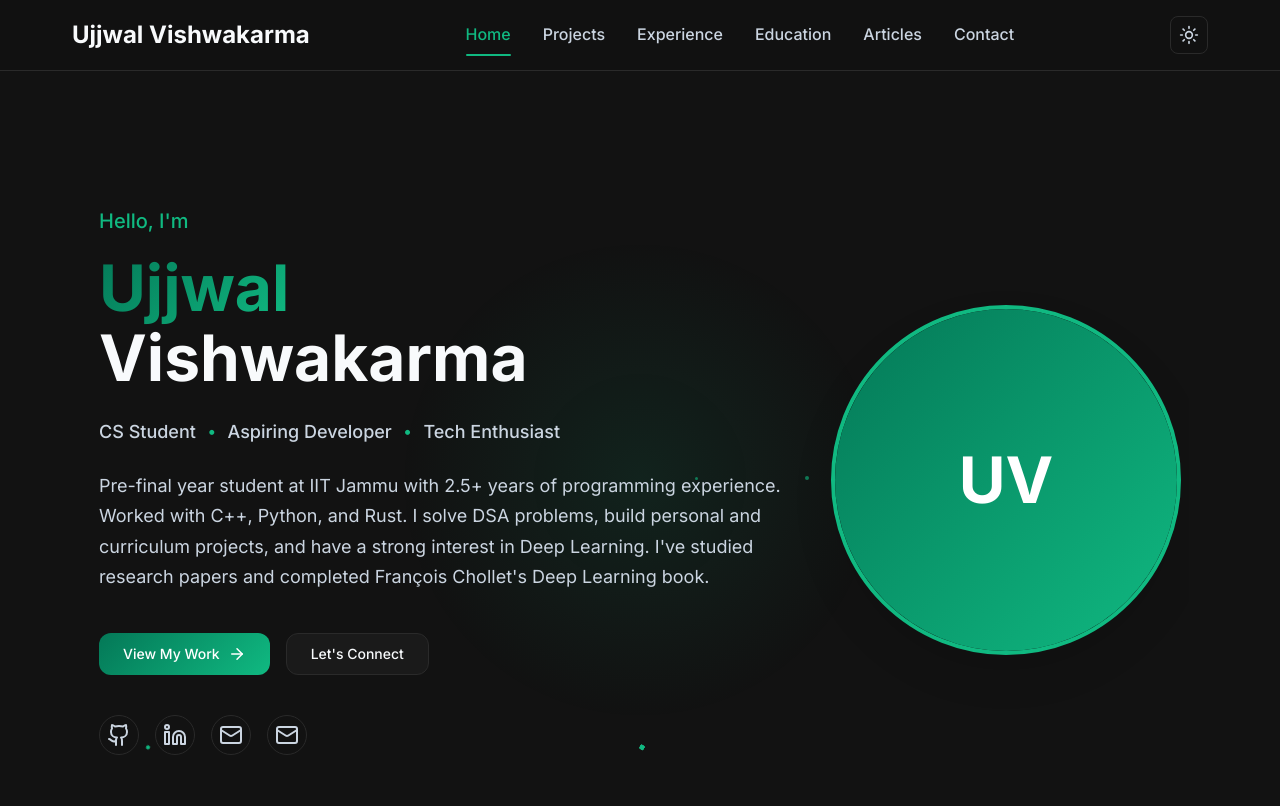
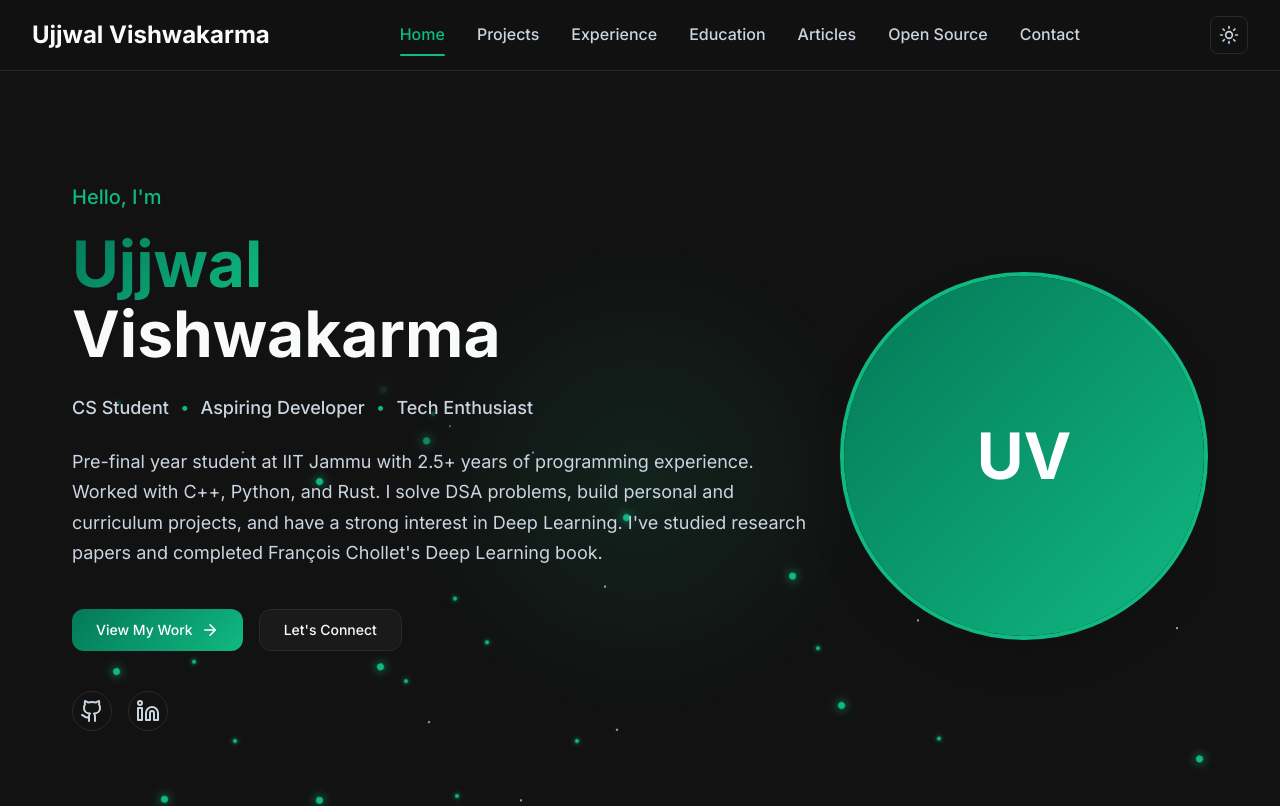
Before and after one commit to ujjwalvishwakarma2006/ujjwalvishwakarma2006.github.io, a React (Vite) app: page / in a window 1280 px wide. Shown: the top 806 px of the page. Built offline with nearby package versions, Linux system fonts and the light colour scheme.

Commit message:
add open source page

```diff
--- a/src/App.css
+++ b/src/App.css
@@ -26,7 +26,7 @@
   --gradient-success: linear-gradient(135deg, #022c22 0%, #059669 100%);
 
   /* Spacing */
-  --container-max-width: 1200px;
+  --container-max-width: 1400px;
   --section-padding: 4rem 1rem;
   --border-radius: 0.75rem;
   --border-radius-sm: 0.5rem;
--- a/src/App.jsx
+++ b/src/App.jsx
@@ -7,6 +7,7 @@ import Projects from './pages/Projects/Projects';
 import Experience from './pages/Experience/Experience';
 import Education from './pages/Education/Education';
 import Articles from './pages/Articles/Articles';
+import OpenSource from './pages/OpenSource/OpenSource';
 import Contact from './pages/Contact/Contact';
 import NotFound from './pages/NotFound/NotFound';
 import Footer from './components/Footer/Footer';
@@ -43,6 +44,7 @@ function App() {
               <Route path="/experience" element={<Experience />} />
               <Route path="/education" element={<Education />} />
               <Route path="/articles" element={<Articles />} />
+              <Route path="/open-source" element={<OpenSource />} />
               <Route path="/contact" element={<Contact />} />
               <Route path="*" element={<NotFound />} />
             </Routes>
--- a/src/components/Hero/Hero.css
+++ b/src/components/Hero/Hero.css
@@ -1,6 +1,7 @@
 .hero {
   position: relative;
-  min-height: 100vh;
+  min-height: calc(100vh - 80px);
+  width: 90%;
   display: flex;
   align-items: center;
   justify-content: center;
@@ -9,7 +10,8 @@
 }
 
 .hero .container {
-  max-width: 100%;
+  max-width: var(--container-max-width);
+  width: 100%;
   padding: 0;
 }
 
@@ -20,6 +22,7 @@
   align-items: center;
   width: 100%;
   padding: 2rem 0.5rem;
+  margin-top: -3rem; /* Brings the content closer to the nav bar */
   position: relative;
   z-index: 2;
 }
@@ -84,7 +87,7 @@
   line-height: 1.7;
   color: var(--text-secondary);
   margin-bottom: 2.5rem;
-  max-width: 700px;
+  max-width: 850px;
 }
 
 .hero-actions {
@@ -102,6 +105,7 @@
 
 .hero-social {
   display: flex;
+  flex-wrap: wrap;
   gap: 1rem;
 }
 
@@ -256,24 +260,29 @@
 }
 
 .particle-0 {
+  width: 2px;
+  height: 2px;
+  background: var(--text-secondary);
+  opacity: 0.3;
+  animation: particle-float linear infinite;
+}
+
+.particle-1 {
   width: 4px;
   height: 4px;
   background: var(--accent);
-  animation: particle-float 8s linear infinite;
-}
-
-.particle-1 {
-  width: 6px;
-  height: 6px;
-  background: var(--text-secondary);
-  animation: particle-float 12s linear infinite;
+  opacity: 0.6;
+  animation: particle-float linear infinite;
+  box-shadow: 0 0 4px var(--accent);
 }
 
 .particle-2 {
-  width: 3px;
-  height: 3px;
+  width: 7px;
+  height: 7px;
   background: var(--accent);
-  animation: particle-float 10s linear infinite;
+  opacity: 0.9;
+  animation: particle-float linear infinite;
+  box-shadow: 0 0 10px var(--accent);
 }
 
 @keyframes particle-float {
@@ -293,17 +302,7 @@
   }
 }
 
-/* Generate random positions for particles */
-.particle:nth-child(1) { left: 5%; animation-delay: 0s; }
-.particle:nth-child(2) { left: 15%; animation-delay: 1s; }
-.particle:nth-child(3) { left: 25%; animation-delay: 2s; }
-.particle:nth-child(4) { left: 35%; animation-delay: 3s; }
-.particle:nth-child(5) { left: 45%; animation-delay: 4s; }
-.particle:nth-child(6) { left: 55%; animation-delay: 5s; }
-.particle:nth-child(7) { left: 65%; animation-delay: 6s; }
-.particle:nth-child(8) { left: 75%; animation-delay: 7s; }
-.particle:nth-child(9) { left: 85%; animation-delay: 8s; }
-.particle:nth-child(10) { left: 95%; animation-delay: 9s; }
+/* Removed fixed positions to allow inline pseudo-random styles to take over */
 
 /* Mobile Responsive */
 @media (max-width: 1024px) {
--- a/src/components/Hero/Hero.jsx
+++ b/src/components/Hero/Hero.jsx
@@ -9,9 +9,21 @@ import { getIcon } from '../../utils/iconMap';
 const Hero = () => {
   const { personalInfo, hero, socialProfiles } = portfolioData;
 
-  // Get only the main social links for hero section (GitHub, LinkedIn, Email)
+  const particles = React.useMemo(() => {
+    return Array.from({ length: 80 }).map((_, i) => ({
+      id: i,
+      left: `${Math.random() * 100}%`,
+      // Negative animation delay starts particles at different random points in their timeline
+      animationDelay: `-${Math.random() * 30}s`,
+      // Randomizes speed for depth perception
+      animationDuration: `${10 + Math.random() * 20}s`,
+      type: i % 3
+    }));
+  }, []);
+
+  // Get only the main social links for hero section (GitHub, LinkedIn)
   const heroSocialLinks = socialProfiles.filter(profile =>
-    ['GitHub', 'LinkedIn', 'Email'].includes(profile.name)
+    ['GitHub', 'LinkedIn'].includes(profile.name)
   );
   const containerVariants = {
     hidden: { opacity: 0 },
@@ -104,13 +116,6 @@ const Hero = () => {
                   </a>
                 );
               })}
-              <a
-                href={`mailto:${personalInfo.contactEmail}`}
-                className="social-link"
-                aria-label="Send Email"
-              >
-                {(() => { const MailIcon = getIcon('Mail'); return <MailIcon size={24} />; })()}
-              </a>
             </motion.div>
           </div>
 
@@ -136,8 +141,16 @@ const Hero = () => {
       <div className="hero-bg">
         <div className="bg-gradient"></div>
         <div className="bg-particles">
-          {Array.from({ length: 50 }).map((_, i) => (
-            <div key={i} className={`particle particle-${i % 3}`}></div>
+          {particles.map((p) => (
+            <div
+              key={p.id}
+              className={`particle particle-${p.type}`}
+              style={{
+                left: p.left,
+                animationDelay: p.animationDelay,
+                animationDuration: p.animationDuration
+              }}
+            ></div>
           ))}
         </div>
       </div>
--- a/src/data/portfolioData.json
+++ b/src/data/portfolioData.json
@@ -49,6 +49,10 @@
     {
       "path": "/articles",
       "label": "Articles"
+    },
+    {
+      "path": "/open-source",
+      "label": "Open Source"
     },
     {
       "path": "/contact",
@@ -423,5 +427,25 @@
       ],
       "type": "research"
     }
+  ],
+  "openSource": [
+    {
+      "number": 123,
+      "repo": "owner/example-repo",
+      "status": "merged",
+      "url": "https://github.com/owner/example-repo/pull/123"
+    },
+    {
+      "number": 456,
+      "repo": "another-owner/awesome-project",
+      "status": "open",
+      "url": "https://github.com/another-owner/awesome-project/pull/456"
+    },
+    {
+      "number": 789,
+      "repo": "owner/example-repo",
+      "status": "closed",
+      "url": "https://github.com/owner/example-repo/pull/789"
+    }
   ]
 }
--- a/src/pages/Contact/Contact.jsx
+++ b/src/pages/Contact/Contact.jsx
@@ -115,6 +115,10 @@ const Contact = () => {
           </motion.div>
 
           <motion.form className="contact-form" onSubmit={handleSubmit} variants={itemVariants}>
+            <div className="no-backend-notice">
+              <p>Note: This form does not have a backend connected and won't send a message. You can <a href={`mailto:${personalInfo.email}`}>email me directly</a> instead.</p>
+            </div>
+
             <div className="form-group">
               <label htmlFor="name">Name</label>
               <input
--- a/src/pages/Home/Home.css
+++ b/src/pages/Home/Home.css
@@ -4,6 +4,7 @@
 
 .hero-section {
   min-height: 100vh;
+  width: 100%;
   display: flex;
   align-items: center;
   justify-content: center;
--- /dev/null
+++ b/src/pages/OpenSource/OpenSource.css
@@ -0,0 +1,148 @@
+.open-source-page {
+  min-height: 100vh;
+  padding: var(--section-padding);
+}
+
+.page-header.text-center {
+  text-align: center;
+  margin-bottom: 3rem;
+}
+
+.page-subtitle {
+  font-size: 1.125rem;
+  color: var(--text-secondary);
+  max-width: 600px;
+  margin: 0 auto;
+}
+
+/* Filter Controls */
+.filter-section {
+  margin-bottom: 3rem;
+}
+
+.category-filters {
+  display: flex;
+  align-items: center;
+  justify-content: center;
+  gap: 1rem;
+  flex-wrap: wrap;
+}
+
+.filter-btn {
+  padding: 0.5rem 1rem;
+  border: 1px solid var(--border);
+  border-radius: var(--border-radius, 4px);
+  background: var(--bg-secondary);
+  color: var(--text-secondary);
+  font-size: 0.875rem;
+  font-weight: var(--font-weight-medium);
+  cursor: pointer;
+  transition: all 0.3s ease;
+}
+
+.filter-btn:hover,
+.filter-btn.active {
+  background: var(--accent);
+  color: white;
+  border-color: var(--accent);
+}
+
+/* Table */
+.table-container {
+  max-width: 1000px;
+  margin: 0 auto;
+  overflow-x: auto;
+}
+
+.pr-table {
+  width: 100%;
+  border-collapse: collapse;
+  text-align: left;
+}
+
+.pr-table th {
+  padding: 1rem;
+  font-weight: var(--font-weight-semibold);
+  color: var(--text-secondary);
+  border-bottom: 2px solid var(--border);
+}
+
+.pr-row {
+  transition: background-color 0.2s ease;
+}
+
+.pr-row:hover {
+  background-color: var(--bg-secondary);
+}
+
+.pr-table td {
+  padding: 1rem;
+  border-bottom: 1px solid var(--border);
+  vertical-align: middle;
+  color: var(--text-primary);
+}
+
+.pr-link {
+  display: inline-flex;
+  align-items: center;
+  gap: 0.4rem;
+  color: var(--accent);
+  text-decoration: none;
+  font-family: monospace;
+  font-size: 1.05rem;
+  font-weight: 600;
+}
+
+.pr-link:hover {
+  text-decoration: underline;
+}
+
+.pr-repo-cell {
+  font-weight: var(--font-weight-medium);
+}
+
+/* Status Badges */
+.pr-status-badge {
+  display: inline-flex;
+  align-items: center;
+  gap: 0.4rem;
+  padding: 0.35rem 0.75rem;
+  border-radius: 20px;
+  font-size: 0.75rem;
+  font-weight: 600;
+  text-transform: uppercase;
+  letter-spacing: 0.5px;
+}
+
+.pr-status-badge.pr-status-open {
+  background: rgba(45, 164, 78, 0.1);
+  color: #2da44e;
+}
+
+.pr-status-badge.pr-status-merged {
+  background: rgba(130, 80, 223, 0.1);
+  color: #8250df;
+}
+
+.pr-status-badge.pr-status-closed {
+  background: rgba(207, 34, 46, 0.1);
+  color: #cf222e;
+}
+
+.no-prs {
+  text-align: center;
+  padding: 3rem;
+  color: var(--text-secondary);
+  font-size: 1.125rem;
+}
+
+@media (max-width: 600px) {
+  .category-filters {
+    flex-direction: column;
+    align-items: stretch;
+  }
+  .filter-btn {
+    width: 100%;
+    text-align: center;
+  }
+}
--- /dev/null
+++ b/src/pages/OpenSource/OpenSource.jsx
@@ -0,0 +1,109 @@
+import React, { useState, useMemo } from 'react';
+import { motion } from 'framer-motion';
+import { GitPullRequest, GitMerge, XCircle, ExternalLink } from 'lucide-react';
+import portfolioData from '../../data/portfolioData.json';
+import './OpenSource.css';
+
+const OpenSource = () => {
+  const { openSource } = portfolioData;
+  const [selectedRepo, setSelectedRepo] = useState('All');
+
+  // Extract unique repositories
+  const repositories = useMemo(() => {
+    const repos = openSource.map(pr => pr.repo);
+    return ['All', ...new Set(repos)];
+  }, [openSource]);
+
+  // Filter PRs
+  const filteredPRs = useMemo(() => {
+    if (selectedRepo === 'All') return openSource;
+    return openSource.filter(pr => pr.repo === selectedRepo);
+  }, [openSource, selectedRepo]);
+
+  const containerVariants = {
+    hidden: { opacity: 0 },
+    visible: { opacity: 1, transition: { staggerChildren: 0.1 } }
+  };
+
+  const itemVariants = {
+    hidden: { opacity: 0, y: 10 },
+    visible: { opacity: 1, y: 0 }
+  };
+
+  const getStatusDisplay = (status) => {
+    switch (status.toLowerCase()) {
+      case 'merged': return <span className="pr-status-badge pr-status-merged"><GitMerge size={14} /> Merged</span>;
+      case 'closed': return <span className="pr-status-badge pr-status-closed"><XCircle size={14} /> Closed</span>;
+      case 'open':
+      default: return <span className="pr-status-badge pr-status-open"><GitPullRequest size={14} /> Open</span>;
+    }
+  };
+
+  return (
+    <motion.div
+      className="open-source-page"
+      initial={{ opacity: 0 }}
+      animate={{ opacity: 1 }}
+      exit={{ opacity: 0 }}
+    >
+      <div className="container">
+        <div className="page-header text-center">
+          <h1 className="heading-1">Open Source</h1>
+          <p className="page-subtitle">My pull requests across various open source projects.</p>
+        </div>
+
+        <div className="filter-section">
+          <div className="category-filters">
+            {repositories.map(repo => (
+              <button
+                key={repo}
+                className={`filter-btn ${selectedRepo === repo ? 'active' : ''}`}
+                onClick={() => setSelectedRepo(repo)}
+              >
+                {repo === 'All' ? 'All Repositories' : repo}
+              </button>
+            ))}
+          </div>
+        </div>
+
+        <motion.div
+          className="table-container"
+          variants={containerVariants}
+          initial="hidden"
+          animate="visible"
+        >
+          {filteredPRs.length > 0 ? (
+            <table className="pr-table">
+              <thead>
+                <tr>
+                  <th>Pull Request</th>
+                  <th>Repository</th>
+                  <th>Status</th>
+                </tr>
+              </thead>
+              <tbody>
+                {filteredPRs.map((pr, index) => (
+                  <motion.tr key={index} variants={itemVariants} className="pr-row">
+                    <td>
+                      <a href={pr.url} target="_blank" rel="noopener noreferrer" className="pr-link">
+                        PR#{pr.number} <ExternalLink size={14} />
+                      </a>
+                    </td>
+                    <td className="pr-repo-cell">{pr.repo}</td>
+                    <td>{getStatusDisplay(pr.status)}</td>
+                  </motion.tr>
+                ))}
+              </tbody>
+            </table>
+          ) : (
+            <div className="no-prs">
+              <p>No pull requests found for the selected repository.</p>
+            </div>
+          )}
+        </motion.div>
+      </div>
+    </motion.div>
+  );
+};
+
+export default OpenSource;
```
Also changed, not shown: src/pages/Contact/Contact.css (+20 -0 lines).
